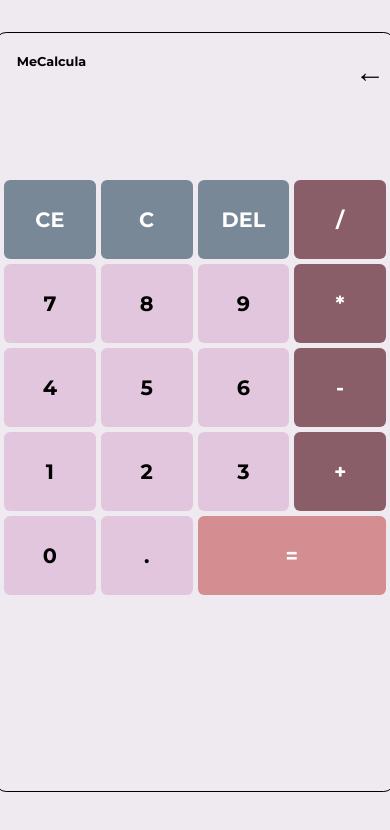
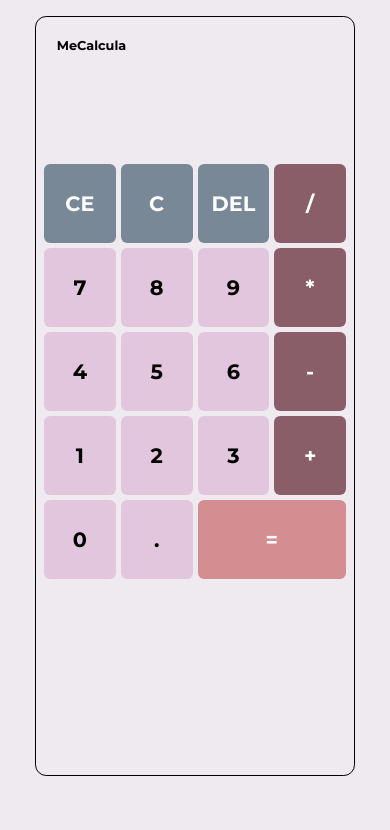
Before and after one commit to mecarolme/MeCalcula, a plain HTML site: page index.html in a window 390 px wide. Drawn offline with Linux system fonts and the light colour scheme.

Commit message:
ajuste para dispositivos moveis

```diff
--- a/style.css
+++ b/style.css
@@ -182,8 +182,40 @@ body {
     left: -1.2em;
 }
 
-@media (max-width: 900px) {
-    #boxTheme {
+@media (max-width: 1200px) {
+    .control {
         display: none;
     }
 }
+
+@media (max-width: 600px) {
+    body {
+        display: flex;
+        justify-content: center;
+        align-items: center;
+        margin: 1em 0;
+    }
+
+    #calc {
+        margin: 0;
+    }
+
+    #buttons-container button:hover {
+        opacity: 0.9;
+    }
+
+    #buttons-container #equal-btn {
+        grid-column: span 2;
+    }
+}
+
+@media (max-width: 400px) {
+    #calc {
+        width: 20em;
+        height: 90vh;
+    }
+
+    #buttons-container button {
+        font-size: 1.3em;
+    }
+}
```
